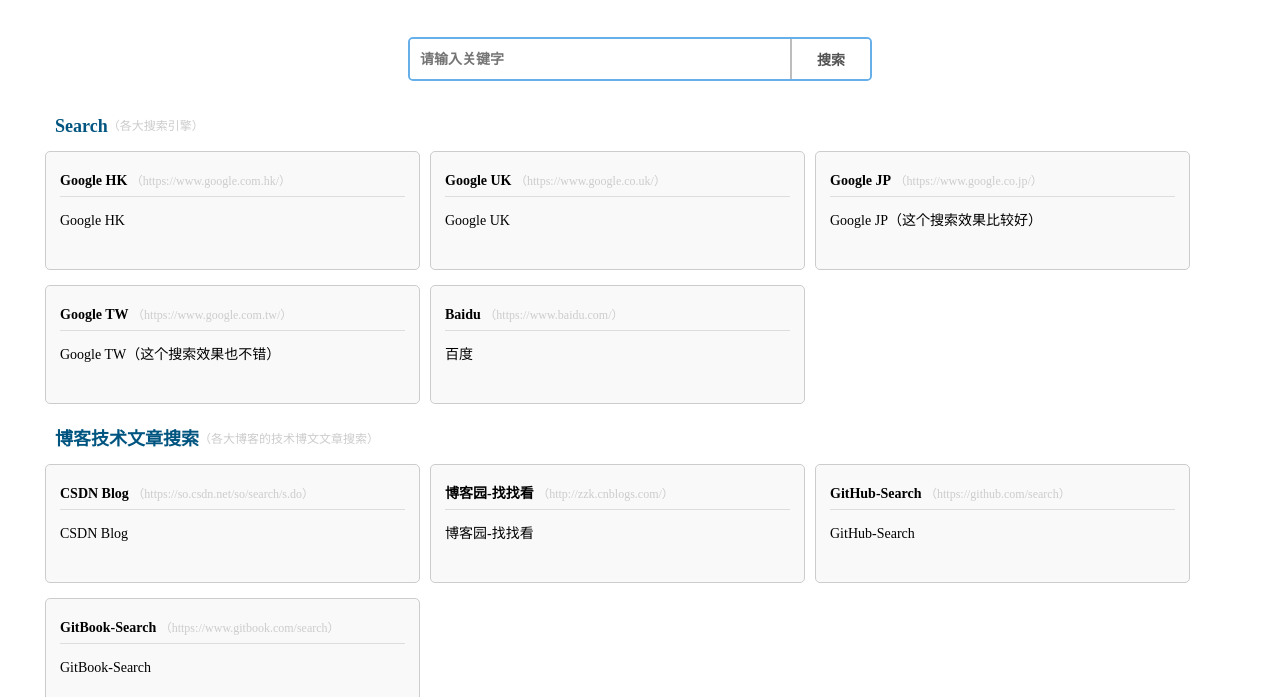
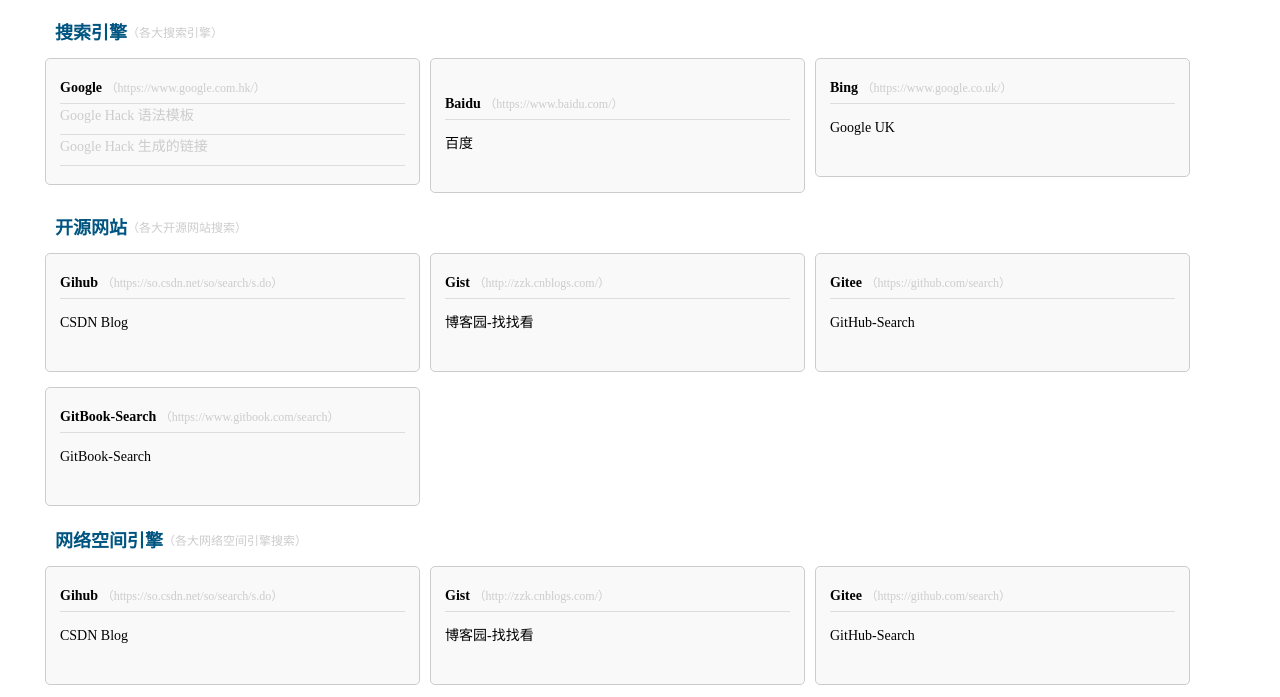
Before and after one commit to wha000tif/searchNavigation, a plain HTML site: page Hunter-InfoGather-Helper.html in a window 1280 px wide. Shown: the part 70-767 px from the top of the page. Drawn offline with Linux system fonts and the light colour scheme; no server answers.

Commit message:
update source

```diff
--- a/Hunter-InfoGather-Helper.html
+++ b/Hunter-InfoGather-Helper.html
@@ -46,68 +46,56 @@
 <body>
     <div class="con-main">
         <h1 style="text-align:center;margin-top:40px;">Hunter-InfoGather-Helper</h1>
+        <!--
         <div class="search-box">
             <input type="text" placeholder="请输入关键字" class="txt-search" id="searchKey" autofocus="autofocus">
             <a href="javascript:void(0);" onclick="javascript:clearSearch();" class="close-del">×</a>
             <button class="go-search" onclick="javascript:goSearch();">搜索</button>
         </div>
+        -->
         <div class="main-box">
-            <div class="classify-title"> <span>Search</span> <span>（各大搜索引擎）</span> </div>
+            <div class="classify-title"> <span>搜索引擎</span> <span>（各大搜索引擎）</span> </div>
             <div class="main-box">
                 <div class="block-box"> <a href="https://www.google.com.hk/" title="https://www.google.com.hk/"
                         target="_blank">
-                        <div class="up-box"> <span class="tit">Google HK</span> <span
+                        <div class="up-box"> <span class="tit">Google</span> <span
                                 class="path">（https://www.google.com.hk/）</span> </div>
-                    </a> <a href="https://www.google.com.hk/" title="Google HK" target="_blank">
-                        <div class="down-box">Google HK</div>
-                    </a> </div>
-                <div class="block-box"> <a href="https://www.google.co.uk/" title="https://www.google.co.uk/"
-                        target="_blank">
-                        <div class="up-box"> <span class="tit">Google UK</span> <span
-                                class="path">（https://www.google.co.uk/）</span> </div>
-                    </a> <a href="https://www.google.co.uk/" title="Google UK" target="_blank">
-                        <div class="down-box">Google UK</div>
-                    </a> </div>
-                <div class="block-box"> <a href="https://www.google.co.jp/" title="https://www.google.co.jp/"
-                        target="_blank">
-                        <div class="up-box"> <span class="tit">Google JP</span> <span
-                                class="path">（https://www.google.co.jp/）</span> </div>
-                    </a> <a href="https://www.google.co.jp/" title="Google JP（这个搜索效果比较好）" target="_blank">
-                        <div class="down-box">Google JP（这个搜索效果比较好）</div>
-                    </a> </div>
-                <div class="block-box"> <a href="https://www.google.com.tw/" title="https://www.google.com.tw/"
-                        target="_blank">
-                        <div class="up-box"> <span class="tit">Google TW</span> <span
-                                class="path">（https://www.google.com.tw/）</span> </div>
-                    </a> <a href="https://www.google.com.tw/" title="Google TW（这个搜索效果也不错）" target="_blank">
-                        <div class="down-box">Google TW（这个搜索效果也不错）</div>
-                    </a> </div>
+                        <div class="up-box">Google Hack 语法模板</div>
+                        <div class="up-box">Google Hack 生成的链接</div>
+                        </div>
                 <div class="block-box"> <a href="https://www.baidu.com/" title="https://www.baidu.com/" target="_blank">
                         <div class="up-box"> <span class="tit">Baidu</span> <span
                                 class="path">（https://www.baidu.com/）</span> </div>
                     </a> <a href="https://www.baidu.com/" title="百度" target="_blank">
                         <div class="down-box">百度</div>
                     </a> </div>
+                <div class="block-box"> <a href="https://www.google.co.uk/" title="https://www.google.co.uk/"
+                        target="_blank">
+                        <div class="up-box"> <span class="tit">Bing</span> <span
+                                class="path">（https://www.google.co.uk/）</span> </div>
+                    </a> <a href="https://www.google.co.uk/" title="Google UK" target="_blank">
+                        <div class="down-box">Google UK</div>
+                    </a> </div>
             </div>
-            <div class="classify-title"> <span>博客技术文章搜索</span> <span>（各大博客的技术博文文章搜索）</span> </div>
+            <div class="classify-title"> <span>开源网站</span> <span>（各大开源网站搜索）</span> </div>
             <div class="main-box">
                 <div class="block-box"> <a href="https://so.csdn.net/so/search/s.do"
                         title="https://so.csdn.net/so/search/s.do" target="_blank">
-                        <div class="up-box"> <span class="tit">CSDN Blog</span> <span
+                        <div class="up-box"> <span class="tit">Gihub</span> <span
                                 class="path">（https://so.csdn.net/so/search/s.do）</span> </div>
                     </a> <a href="https://so.csdn.net/so/search/s.do" title="CSDN Blog" target="_blank">
                         <div class="down-box">CSDN Blog</div>
                     </a> </div>
                 <div class="block-box"> <a href="http://zzk.cnblogs.com/" title="http://zzk.cnblogs.com/"
                         target="_blank">
-                        <div class="up-box"> <span class="tit">博客园-找找看</span> <span
+                        <div class="up-box"> <span class="tit">Gist</span> <span
                                 class="path">（http://zzk.cnblogs.com/）</span> </div>
                     </a> <a href="http://zzk.cnblogs.com/" title="博客园-找找看" target="_blank">
                         <div class="down-box">博客园-找找看</div>
                     </a> </div>
                 <div class="block-box"> <a href="https://github.com/search" title="https://github.com/search"
                         target="_blank">
-                        <div class="up-box"> <span class="tit">GitHub-Search</span> <span
+                        <div class="up-box"> <span class="tit">Gitee</span> <span
                                 class="path">（https://github.com/search）</span> </div>
                     </a> <a href="https://github.com/search" title="GitHub-Search" target="_blank">
                         <div class="down-box">GitHub-Search</div>
@@ -120,9 +108,41 @@
                         <div class="down-box">GitBook-Search</div>
                     </a> </div>
             </div>
-        <p style="text-align:center;margin:40px auto;"><a href="javascript:void(0)" target="_blank"
-                rel="nofollow">Hunter-InfoGather-Helper</a></p>
-    </div>
+            <div class="classify-title"> <span>网络空间引擎</span> <span>（各大网络空间引擎搜索）</span> </div>
+            <div class="main-box">
+                <div class="block-box"> <a href="https://so.csdn.net/so/search/s.do"
+                        title="https://so.csdn.net/so/search/s.do" target="_blank">
+                        <div class="up-box"> <span class="tit">Gihub</span> <span
+                                class="path">（https://so.csdn.net/so/search/s.do）</span> </div>
+                    </a> <a href="https://so.csdn.net/so/search/s.do" title="CSDN Blog" target="_blank">
+                        <div class="down-box">CSDN Blog</div>
+                    </a> </div>
+                <div class="block-box"> <a href="http://zzk.cnblogs.com/" title="http://zzk.cnblogs.com/"
+                        target="_blank">
+                        <div class="up-box"> <span class="tit">Gist</span> <span
+                                class="path">（http://zzk.cnblogs.com/）</span> </div>
+                    </a> <a href="http://zzk.cnblogs.com/" title="博客园-找找看" target="_blank">
+                        <div class="down-box">博客园-找找看</div>
+                    </a> </div>
+                <div class="block-box"> <a href="https://github.com/search" title="https://github.com/search"
+                        target="_blank">
+                        <div class="up-box"> <span class="tit">Gitee</span> <span
+                                class="path">（https://github.com/search）</span> </div>
+                    </a> <a href="https://github.com/search" title="GitHub-Search" target="_blank">
+                        <div class="down-box">GitHub-Search</div>
+                    </a> </div>
+                <div class="block-box"> <a href="https://www.gitbook.com/search" title="https://www.gitbook.com/search"
+                        target="_blank">
+                        <div class="up-box"> <span class="tit">GitBook-Search</span> <span
+                                class="path">（https://www.gitbook.com/search）</span> </div>
+                    </a> <a href="https://www.gitbook.com/search" title="GitBook-Search" target="_blank">
+                        <div class="down-box">GitBook-Search</div>
+                    </a> </div>
+            </div>
+
+            <p style="text-align:center;margin:40px auto;"><a href="javascript:void(0)" target="_blank"
+                    rel="nofollow">Hunter-InfoGather-Helper</a></p>
+        </div>
 
 </body>
 
--- a/static/js/index.js
+++ b/static/js/index.js
@@ -51,9 +51,11 @@
 function goSearch(){
     var kw = document.getElementById("searchKey").value;
     if(kw && kw!= null && kw!="null"){
-        window.location.href = encodeURI(encodeURI("list.html?kw=" + kw));
+        // window.location.href = encodeURI(encodeURI("list.html?kw=" + kw));
+        alert("success");
     } else{
-        window.location.href = "index.html";
+        // window.location.href = "index.html";
+        alert("failed");
     }
 }
 
```
